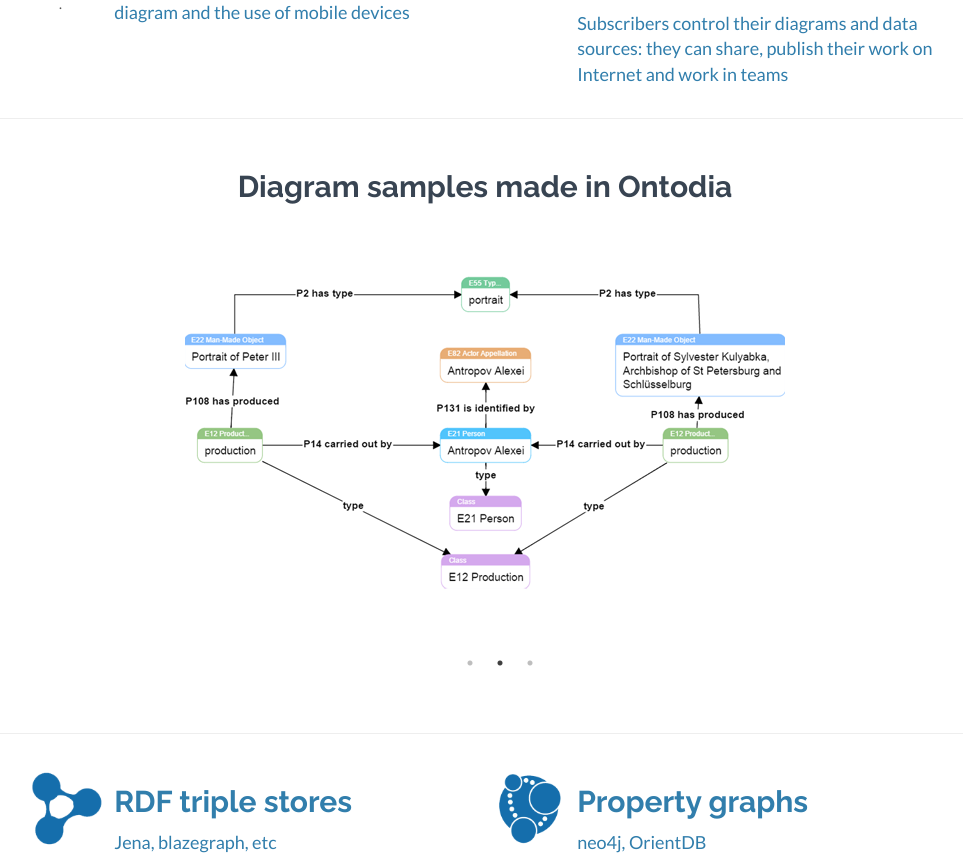
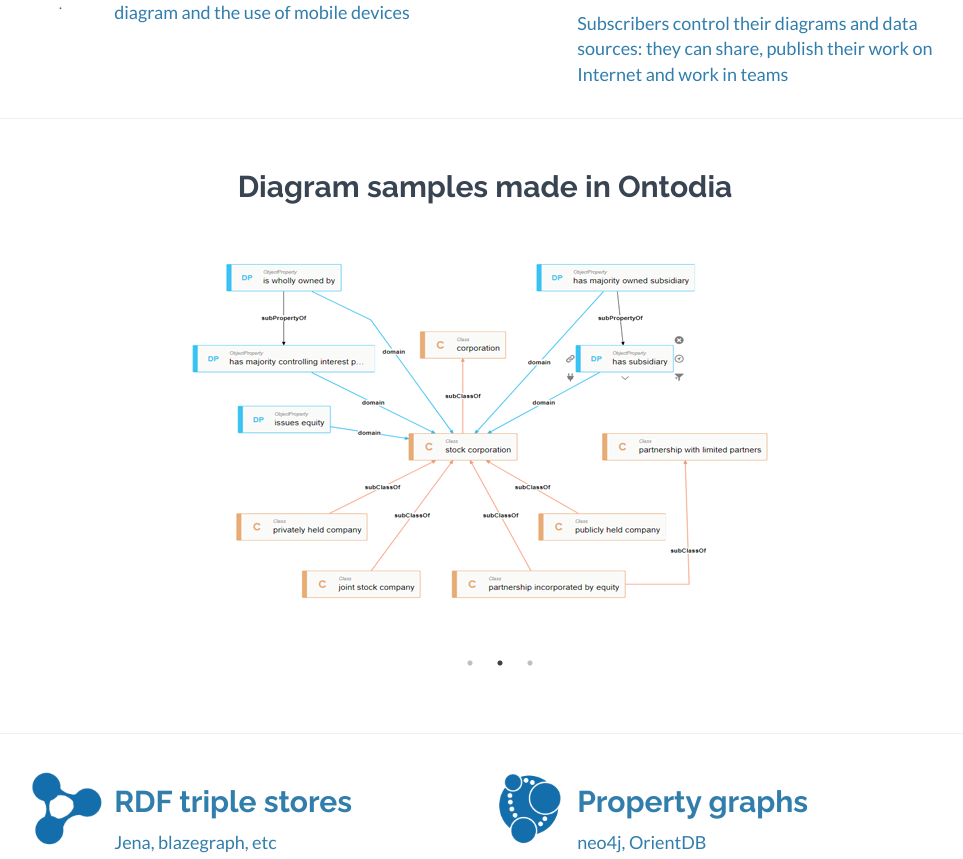
Before and after one commit to ontodia-org/ontodia-org.github.io, a Jekyll site: the page built from index.html, in a window 1280 px wide. Shown: the part 1419-2278 px from the top of the page, without its empty margins (155-1118 px from the left). Built offline with Jekyll 4.4.1, drawn with Linux system fonts in a browser that asks for light colours; nearby versions of some CDN libraries; comment, search, counter and statistics services are not loaded.

Commit message:
Replace images in carousel

```diff
--- a/index.html
+++ b/index.html
@@ -104,13 +104,13 @@
 </div>
 <div class="container-fluid" id="slick-obj" style="text-align:center;position: relative; margin: 0 auto 95px;">
     <div class="slick-slide text-center" style="text-align:center">
-        <img class="text-center block-center" src="/assets/img/DiagramSample1.jpg">
+        <img class="text-center block-center" src="/assets/img/SampleDiagram1.png">
     </div>
     <div class="text-center block-center">
-        <img src="/assets/img/diagram-8.png">
+        <img src="/assets/img/SampleDiagram2.png">
     </div>
     <div class="text-center block-center">
-        <img src="/assets/img/diagram-9.png">
+        <img src="/assets/img/SampleDiagram3.png">
     </div>
 </div>
 <hr class="featurette-divider">
```
